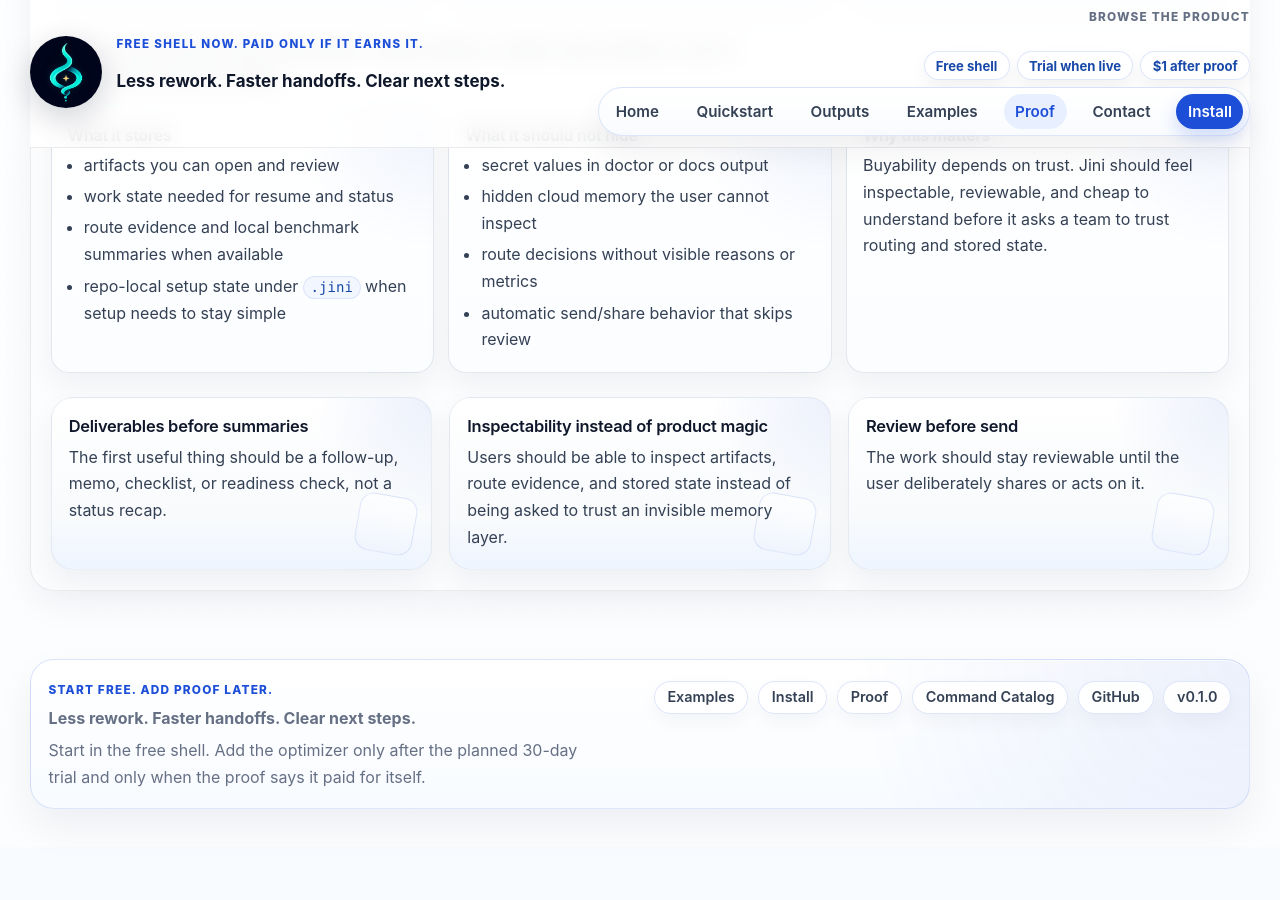
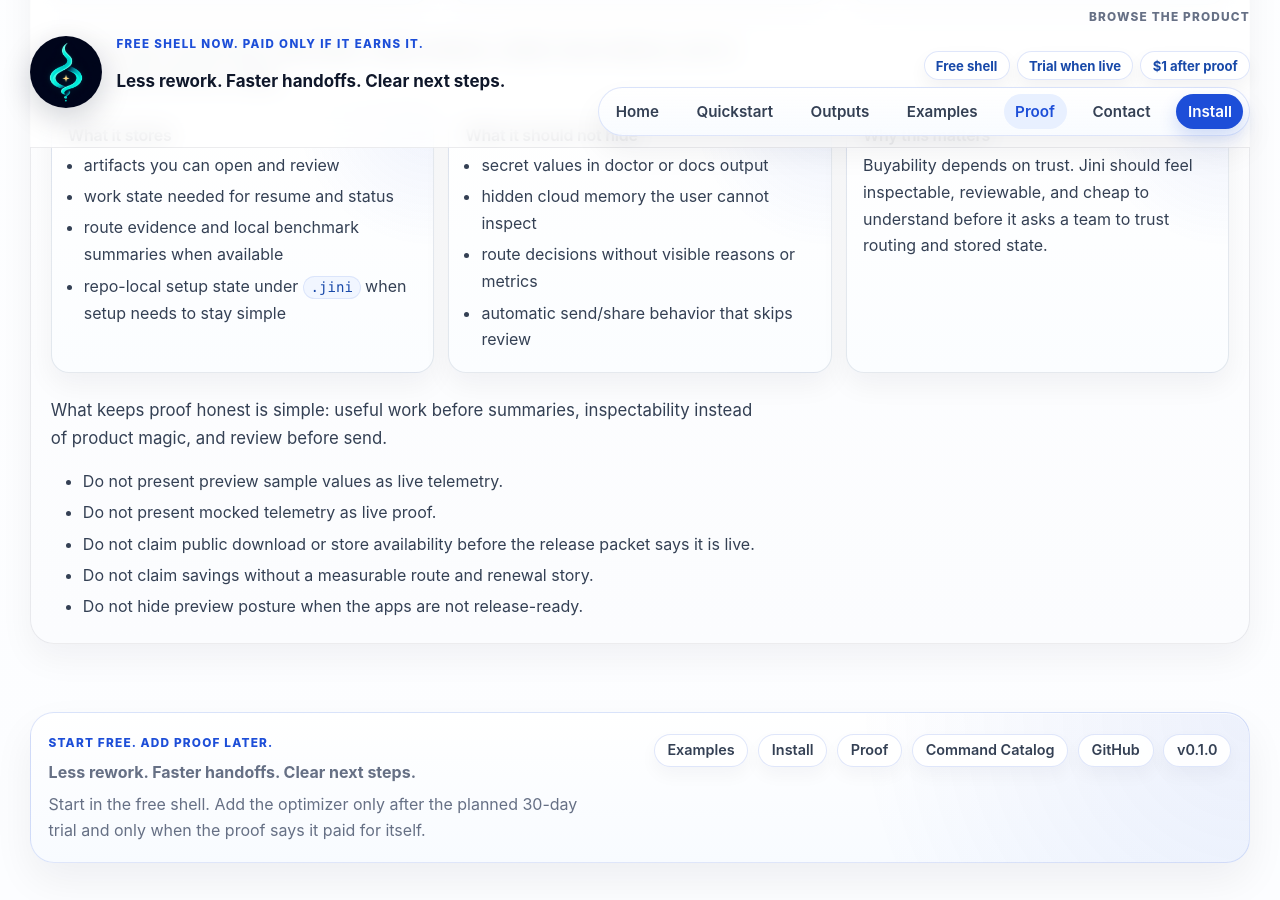
Before and after one commit to maridlabsai/jini, a Jekyll site: the page built from docs/proof.md, in a window 1280 px wide and 900 px high, scrolled down 3018 px. Built offline with Jekyll 4.4.1, drawn with Linux system fonts in a browser that asks for light colours; before the commit the page ends 3865 px from its top, so only the background shows below that.

Commit message:
Simplify proof page trust guardrails

```diff
--- a/docs/proof.md
+++ b/docs/proof.md
@@ -140,18 +140,10 @@
       <p>Buyability depends on trust. Jini should feel inspectable, reviewable, and cheap to understand before it asks a team to trust routing and stored state.</p>
     </div>
   </div>
-  <div class="proof-grid">
-    <div class="proof-card">
-      <h3>Deliverables before summaries</h3>
-      <p>The first useful thing should be a follow-up, memo, checklist, or readiness check, not a status recap.</p>
-    </div>
-    <div class="proof-card">
-      <h3>Inspectability instead of product magic</h3>
-      <p>Users should be able to inspect artifacts, route evidence, and stored state instead of being asked to trust an invisible memory layer.</p>
-    </div>
-    <div class="proof-card">
-      <h3>Review before send</h3>
-      <p>The work should stay reviewable until the user deliberately shares or acts on it.</p>
-    </div>
-  </div>
+  <p class="page-lead">What keeps proof honest is simple: useful work before summaries, inspectability instead of product magic, and review before send.</p>
+  <ul class="compact-list">
+    {% for rule in site.data.public_proof.trust_rules %}
+    <li>{{ rule }}</li>
+    {% endfor %}
+  </ul>
 </div>
```
Also changed, not shown: tests/test_public_docs_markup_integrity.py (+8 -0 lines).
